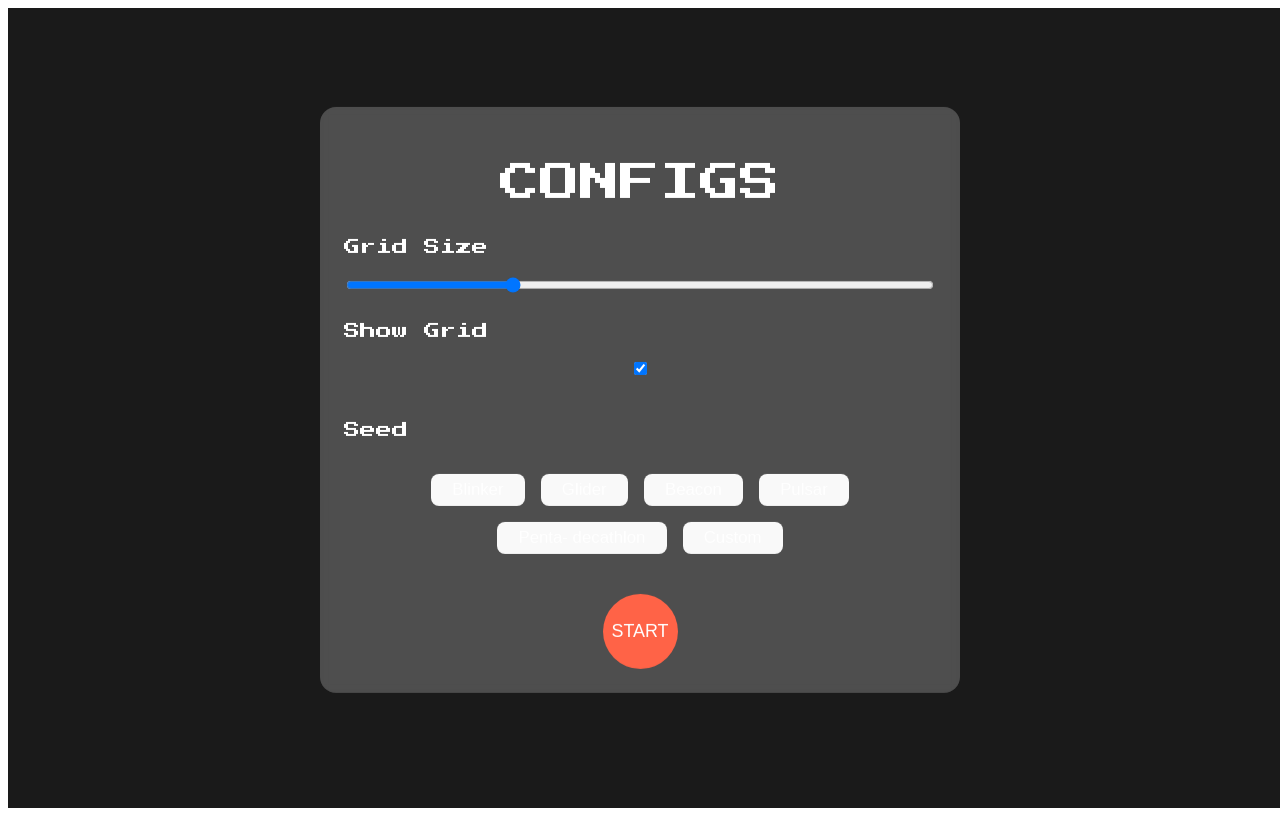
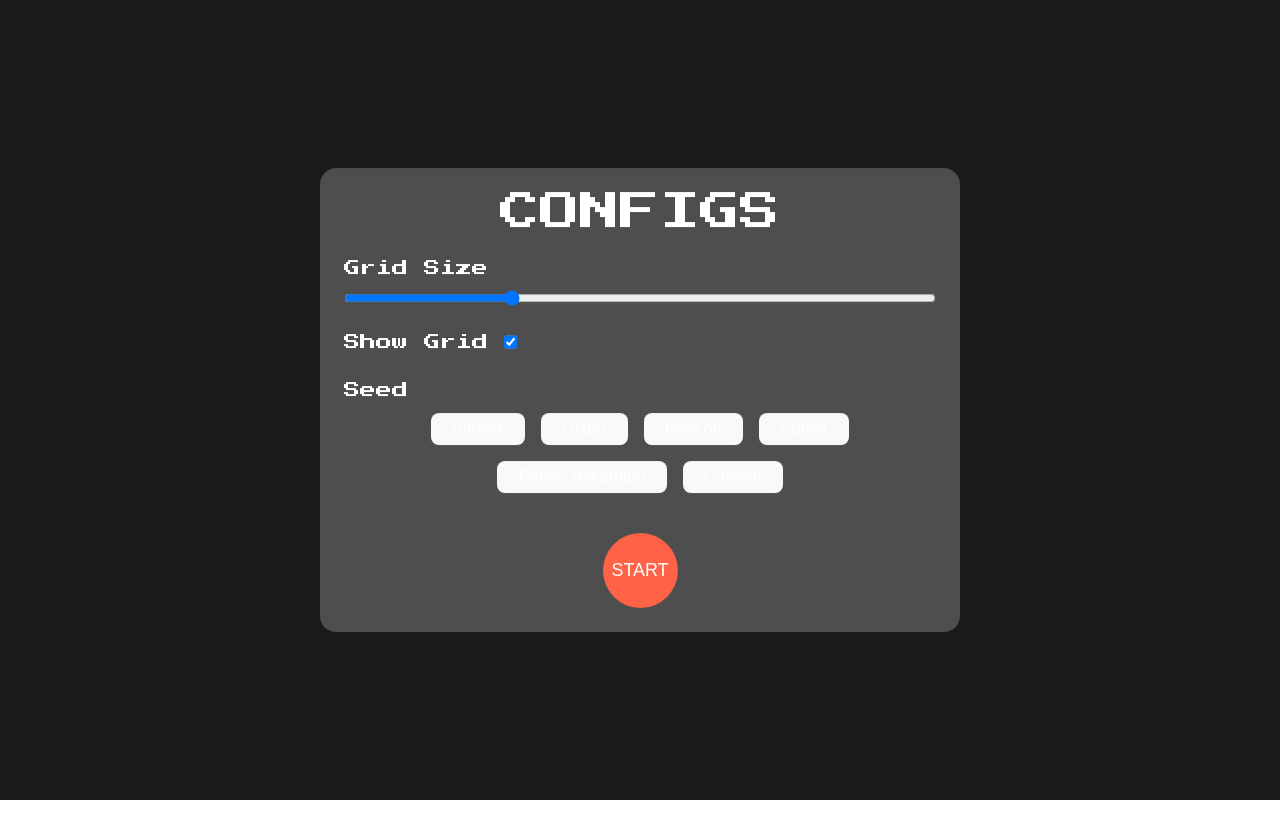
Before and after one commit to SuhelMakkad/GameOfLife, a website built with Vite: page index.html in a window 1280 px wide. Built offline with nearby package versions, Linux system fonts and the light colour scheme.

Commit message:
minor modal updates

```diff
--- a/src/main.ts
+++ b/src/main.ts
@@ -1,5 +1,4 @@
 import "./style.css";
-import typescriptLogo from "./typescript.svg";
 import { setupCounter } from "./counter";
 
 document.querySelector<HTMLDivElement>("#app")!.innerHTML = `
--- a/src/style.css
+++ b/src/style.css
@@ -13,6 +13,13 @@
   -webkit-font-smoothing: antialiased;
   -moz-osx-font-smoothing: grayscale;
   -webkit-text-size-adjust: 100%;
+}
+
+* {
+  margin: 0;
+  padding: 0;
+  box-sizing: border-box;
+  user-select: none;
 }
 
 a {
@@ -78,12 +85,13 @@ button:focus-visible {
   text-transform: uppercase;
   font-size: 2.5rem;
   text-align: center;
+  line-height: 1;
 }
 
 .input-wrapper {
   display: flex;
   flex-direction: column;
-  gap: 1rem;
+  gap: 0.65rem;
   margin-top: 1.5rem;
 }
 
@@ -146,6 +154,11 @@ button:focus-visible {
   background-color: rgba(245, 91, 91, 0.38);
 }
 
+#show-grid-input-wrapper {
+  flex-direction: row;
+  gap: 1rem;
+}
+
 .drawing {
   cursor: url("./pencil-cursor.svg") 0 30, auto !important;
 }
```
